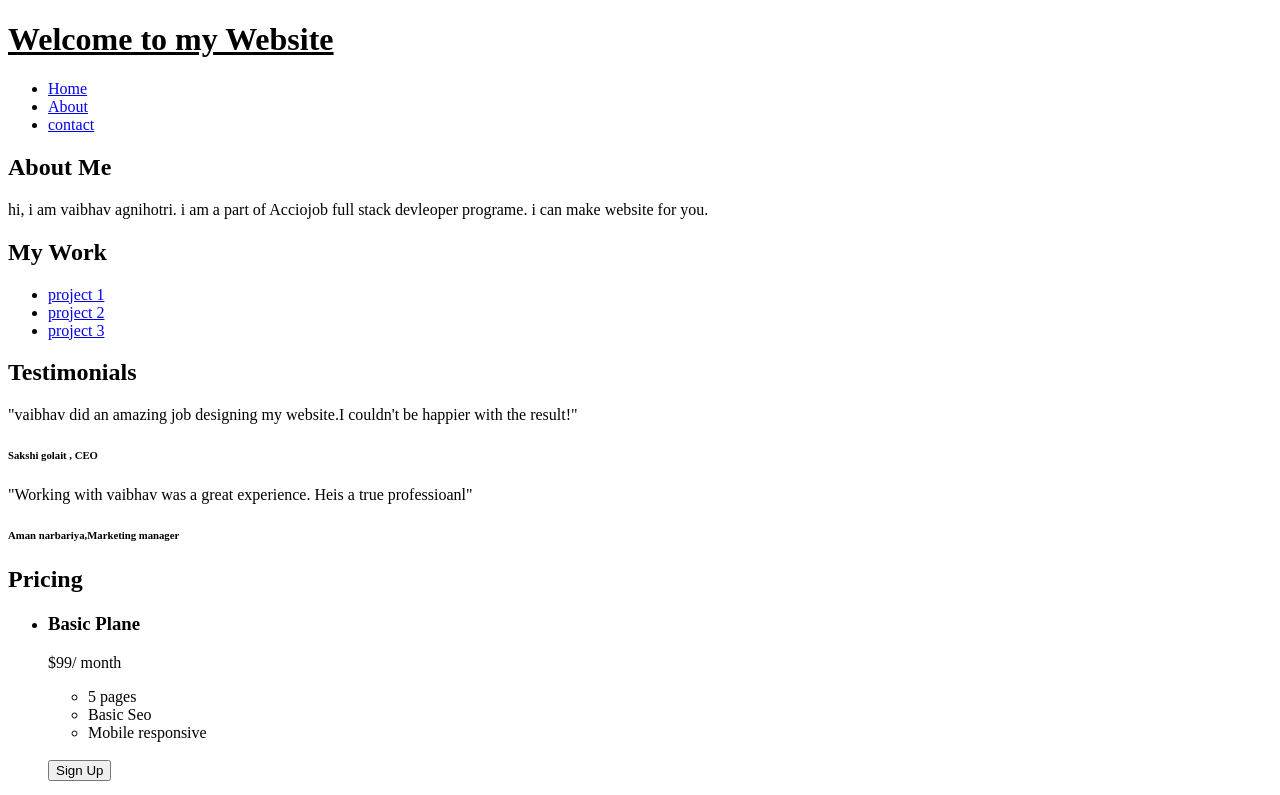
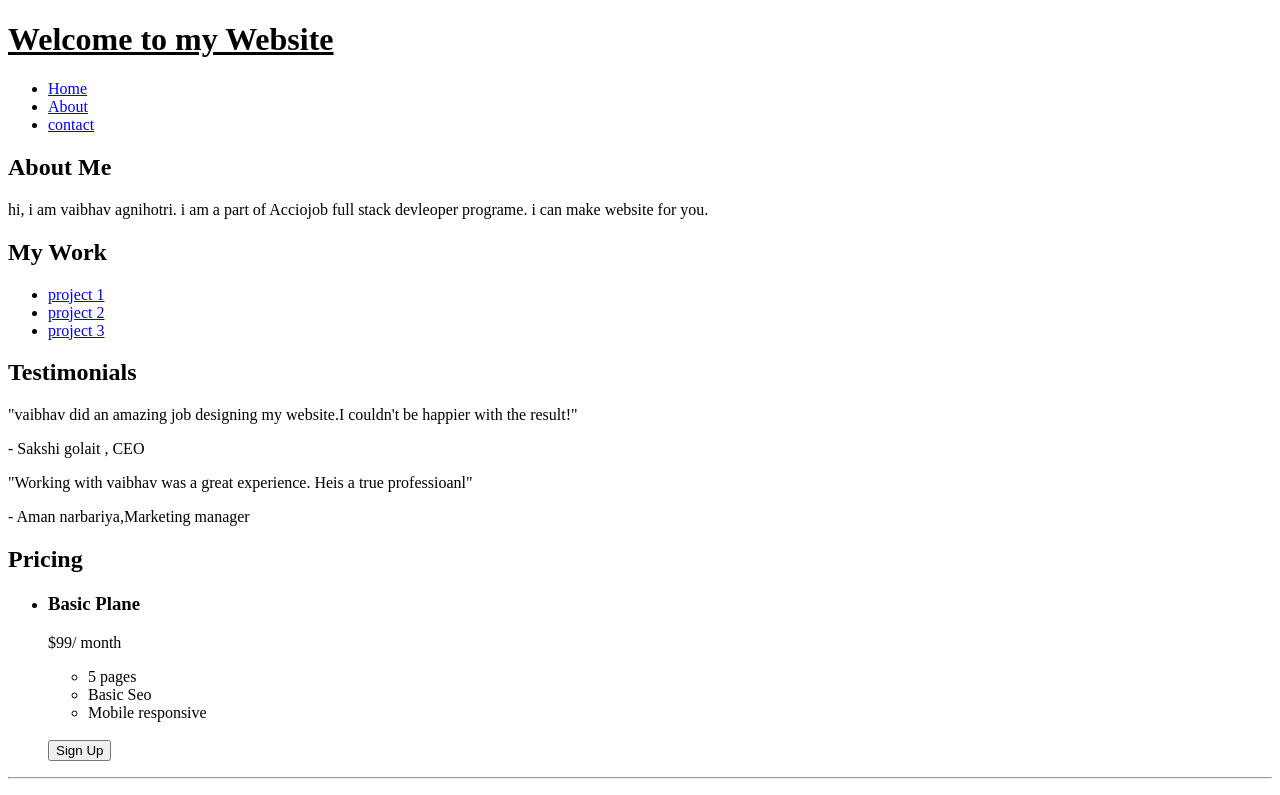
Before and after one commit to Vaibhav123-code/first-html-project, a plain HTML site: page index.html in a window 1280 px wide. Shown: the top 795 px of the page. Drawn offline with Linux system fonts and the light colour scheme.

Commit message:
Update index.html

```diff
--- a/index.html
+++ b/index.html
@@ -33,9 +33,9 @@
  <section>
     <h2>Testimonials</h2>
      <p>"vaibhav did an amazing job designing my website.I couldn't be happier with the result!"</p>
-     <h6>Sakshi golait , CEO</h6>
+     <p>- Sakshi golait , CEO</p>
      <p>"Working with vaibhav was a great experience. Heis a true professioanl"</p>
-     <h6>Aman narbariya,Marketing manager</h6>
+     <p>- Aman narbariya,Marketing manager</p>
     </section>
     <section>
      <h2>Pricing</h2>
```
